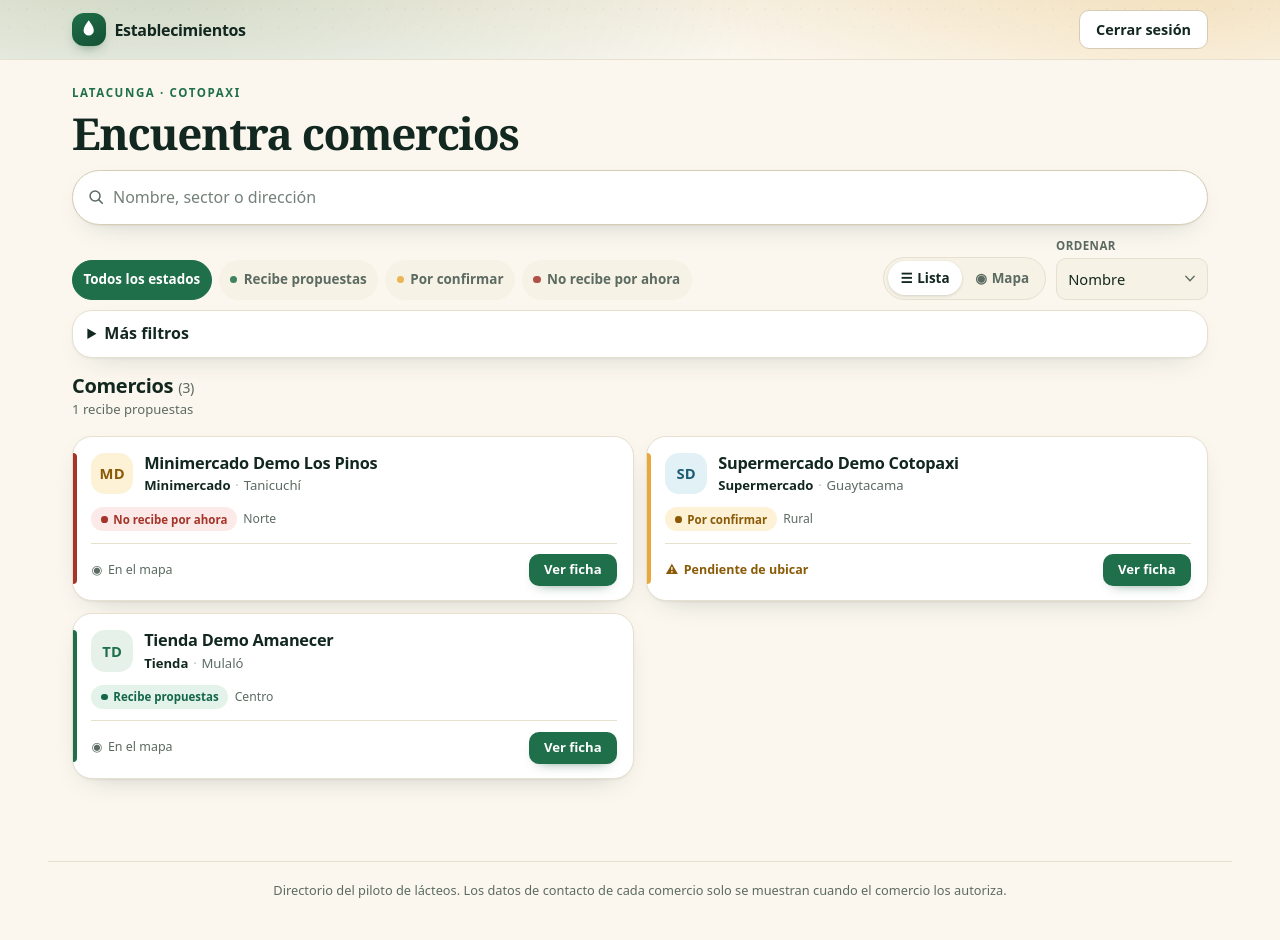
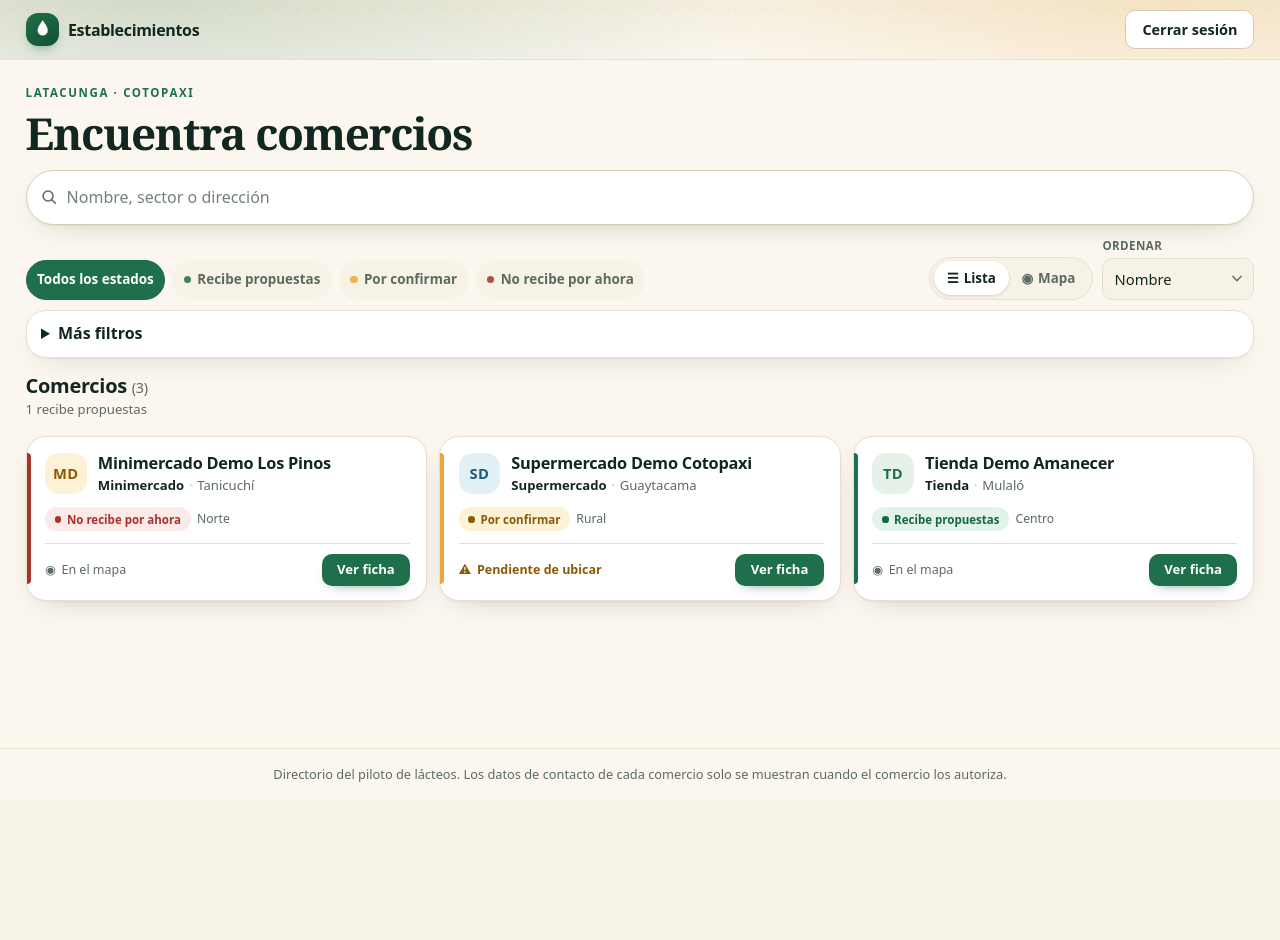
Before and after one commit to JorgeTaco/establecimientos_comerciales, a Laravel app: page /establecimientos in a window 1280 px wide. After the commit the page ends 782 px from the top, so only its background shows below. Run offline with Laravel 12, Linux system fonts and the light colour scheme; the visitor is signed in with stand-in values (Sample User, id 1); data comes from the database, SQL or seed files in the repository.

Commit message:
Aprovechar toda la pantalla en la portada del directorio (#11)

```diff
--- a/index.html
+++ b/index.html
@@ -9,7 +9,7 @@
     <script src="public/js/datos-establecimientos.js" defer></script>
     <script src="public/js/vista-previa.js" defer></script>
 </head>
-<body>
+<body class="directorio">
     <header class="cabecera">
         <div class="heroe">
             <p class="heroe__contexto">Piloto lácteos · Latacunga, Cotopaxi</p>
--- a/public/css/establecimientos.css
+++ b/public/css/establecimientos.css
@@ -579,12 +579,6 @@ select {
     list-style: none;
 }
 
-@media (min-width: 52rem) {
-    .listado {
-        grid-template-columns: repeat(2, minmax(0, 1fr));
-    }
-}
-
 .tarjeta {
     position: relative;
     display: flex;
@@ -849,7 +843,15 @@ select {
 /* ----------------------------------------------------------------------- mapa */
 
 .mapa {
+    display: flex;
+    flex: 1;
+    flex-direction: column;
     margin-top: 1.1rem;
+}
+
+.mapa > .boton {
+    align-self: flex-start;
+    margin-bottom: 0.7rem;
 }
 
 .seccion__cabecera {
@@ -861,17 +863,12 @@ select {
 }
 
 .mapa__lienzo {
-    height: 20rem;
+    flex: 1;
+    min-height: 18rem;
     border: 1px solid var(--borde);
     border-radius: var(--radio);
     overflow: hidden;
     background: var(--superficie-suave);
-}
-
-@media (min-width: 48rem) {
-    .mapa__lienzo {
-        height: 26rem;
-    }
 }
 
 .mapa__aviso {
@@ -890,12 +887,6 @@ select {
     margin: 0.8rem 0 0;
     padding: 0;
     list-style: none;
-}
-
-@media (min-width: 40rem) {
-    .mapa__lista {
-        grid-template-columns: repeat(2, minmax(0, 1fr));
-    }
 }
 
 .mapa__fila {
@@ -1253,13 +1244,44 @@ a.ficha__valor:hover {
     }
 }
 
-/* Directorio activo de Laravel */
-.cabecera--directorio {
-    padding: 0.65rem 0;
+.directorio {
+    --ancho: none;
+    --margen-directorio: clamp(1rem, 2vw, 2.5rem);
+
+    display: flex;
+    flex-direction: column;
+    min-height: 100vh;
+    min-height: 100dvh;
 }
 
-.cabecera--directorio .barra {
-    padding: 0 1rem;
+.directorio > .cabecera,
+.directorio > .contenido,
+.directorio > .pie {
+    padding-inline: var(--margen-directorio);
+}
+
+.directorio > .contenido {
+    display: flex;
+    flex: 1;
+    flex-direction: column;
+}
+
+.directorio > .pie {
+    margin-top: 0;
+    padding-block: 1rem;
+}
+
+.directorio .heroe {
+    max-width: none;
+}
+
+.directorio .listado,
+.directorio .mapa__lista {
+    grid-template-columns: repeat(auto-fit, minmax(min(100%, 20rem), 1fr));
+}
+
+.cabecera--directorio {
+    padding-block: 0.65rem;
 }
 
 .entrada-directorio {
@@ -1321,12 +1343,6 @@ a.ficha__valor:hover {
     font-size: 0.82rem;
 }
 
-@media (min-width: 72rem) {
-    .cabecera--directorio .barra {
-        padding-inline: 1.5rem;
-    }
-}
-
 .mapa__ficha-marcador {
     color: #12271f;
     font-size: 0.9rem;
--- a/resources/views/establecimientos/index.blade.php
+++ b/resources/views/establecimientos/index.blade.php
@@ -9,7 +9,7 @@
     <link rel="stylesheet" href="{{ asset('css/establecimientos.css') }}">
     <link rel="stylesheet" href="{{ asset('css/navegacion.css') }}">
 </head>
-<body>
+<body class="directorio">
     <header class="cabecera cabecera--directorio">
         <div class="barra">
             <x-marca />
```
